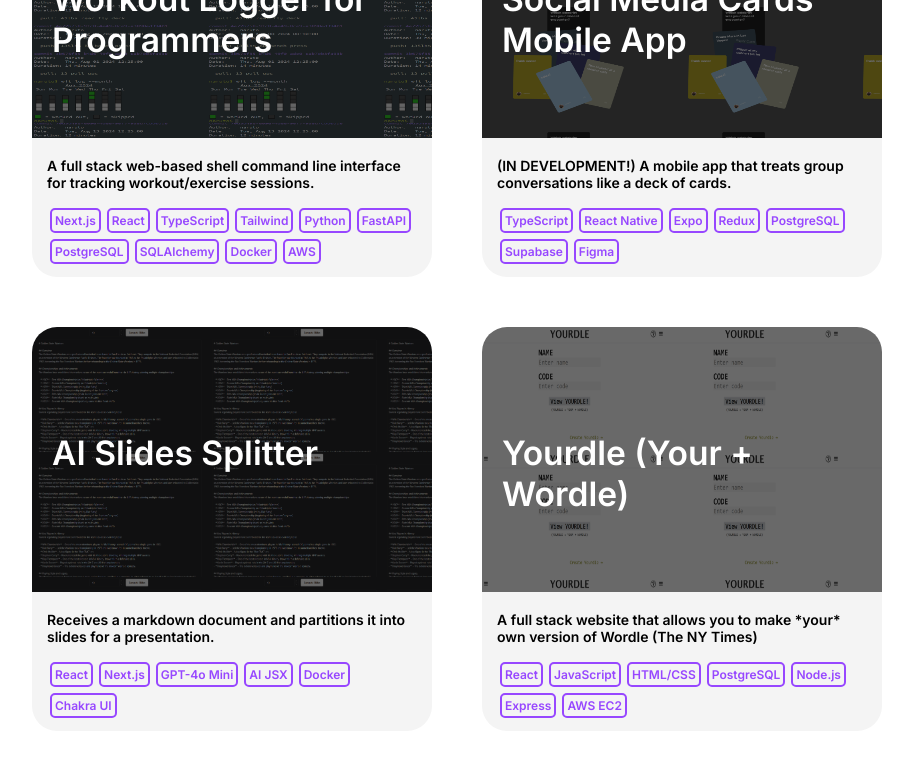
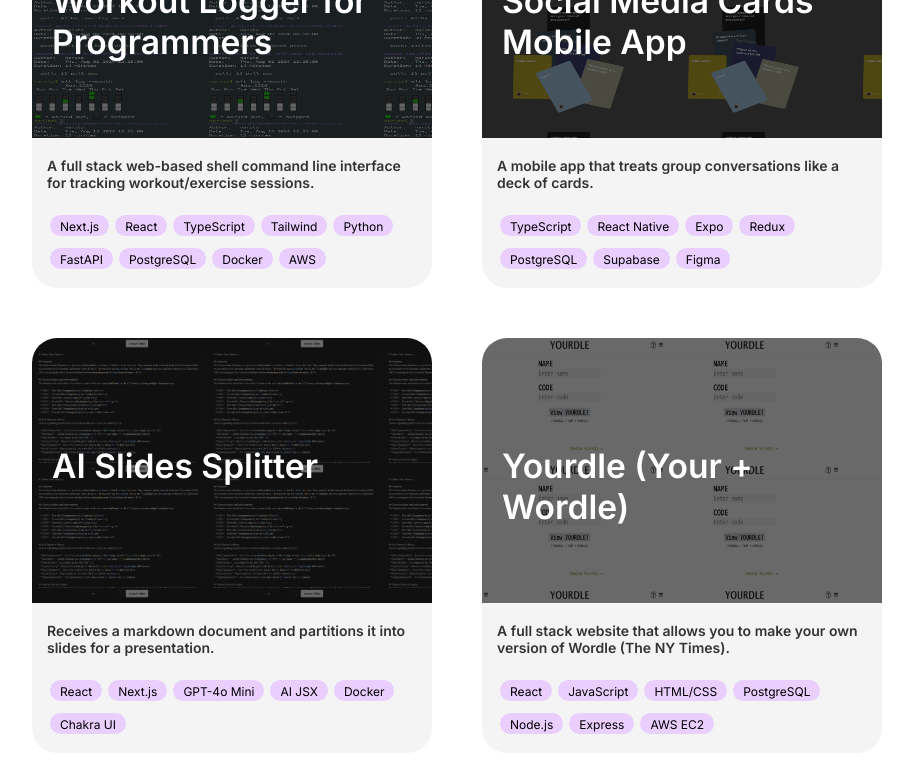
Before and after one commit to paolopedrigal/paolopedrigal.github.io, a React (Create React App) app: page / in a window 1280 px wide. Shown: the part 1580-2359 px from the top of the page, without its empty margins (183-1096 px from the left). Built offline with nearby package versions, Linux system fonts and the light colour scheme; a web font is replaced by a local one.

Commit message:
update project data

```diff
--- a/src/Projects/Project/Project.css
+++ b/src/Projects/Project/Project.css
@@ -7,6 +7,8 @@
   justify-content: center;
   align-items: center;
   transition: all 1s;
+  transition: box-shadow 0.3s;
+  border-radius: 25px;
 }
 
 .project-pic {
@@ -39,24 +41,25 @@
   height: auto;
   padding: 5px 15px 10px 15px;
   border-radius: 0px 0px 25px 25px;
+  flex-grow: 1;
 }
 
 .project-description-text {
   font-weight: 600;
-  color: #000000;
+  color: #333333;
   font-size: 14px;
 }
 
 .project-description-skill {
-  border: solid;
-  border-width: 2px;
-  border-color: #9747ff;
-  padding: 3px;
-  color: #9747ff;
-  font-weight: 600;
-  border-radius: 5px;
+  background-color: #e9cefe;
+  padding: 4px 10px;
+  color: black;
+  height: 13px;
+  font-weight: 400;
+  border-radius: 25px;
   font-size: 12px;
   margin: 3px;
+  text-align: center;
 }
 
 /* Mobile Devices */
@@ -109,6 +112,7 @@
 @media (min-width: 1025px) {
   .project-container {
     width: 400px;
+    height: 415px;
   }
 
   .project-pic {
--- a/src/Projects/Project/Project.tsx
+++ b/src/Projects/Project/Project.tsx
@@ -20,7 +20,14 @@ export default function Project(props: {
   };
 
   return (
-    <div className="project-container">
+    <div
+      className="project-container"
+      style={
+        isHovered
+          ? { boxShadow: "0 0 11px rgba(33,33,33,.2)" }
+          : { boxShadow: "none" }
+      }
+    >
       {props.gitHubLink !== "" ? (
         <a
           href={props.gitHubLink}
@@ -36,7 +43,7 @@ export default function Project(props: {
           ></div>
           <h2
             className="project-title"
-            style={isHovered ? { color: "#F9E110" } : { color: "#FFFFFF" }}
+            style={isHovered ? { color: "#D6C84F" } : { color: "#FFFFFF" }}
           >
             {props.title}
           </h2>
@@ -49,7 +56,7 @@ export default function Project(props: {
           ></div>
           <h2
             className="project-title"
-            style={isHovered ? { color: "#F9E110" } : { color: "#FFFFFF" }}
+            style={isHovered ? { color: "#D6C84F" } : { color: "#FFFFFF" }}
           >
             {props.title}
           </h2>
--- a/src/Projects/projects.json
+++ b/src/Projects/projects.json
@@ -10,7 +10,6 @@
       "Python",
       "FastAPI",
       "PostgreSQL",
-      "SQLAlchemy",
       "Docker",
       "AWS"
     ],
@@ -32,7 +31,7 @@
     ],
     "picFile": "mask_project.png",
     "gitHubLink": "https://github.com/paolopedrigal/mask",
-    "description": "(IN DEVELOPMENT!) A mobile app that treats group conversations like a deck of cards."
+    "description": "A mobile app that treats group conversations like a deck of cards."
   },
   {
     "id": "ai-slides-splitter",
@@ -63,7 +62,7 @@
     ],
     "picFile": "yourdle_project.png",
     "gitHubLink": "https://github.com/paolopedrigal/yourdle",
-    "description": "A full stack website that allows you to make *your* own version of Wordle (The NY Times)"
+    "description": "A full stack website that allows you to make your own version of Wordle (The NY Times)."
   },
   {
     "id": "map",
```
